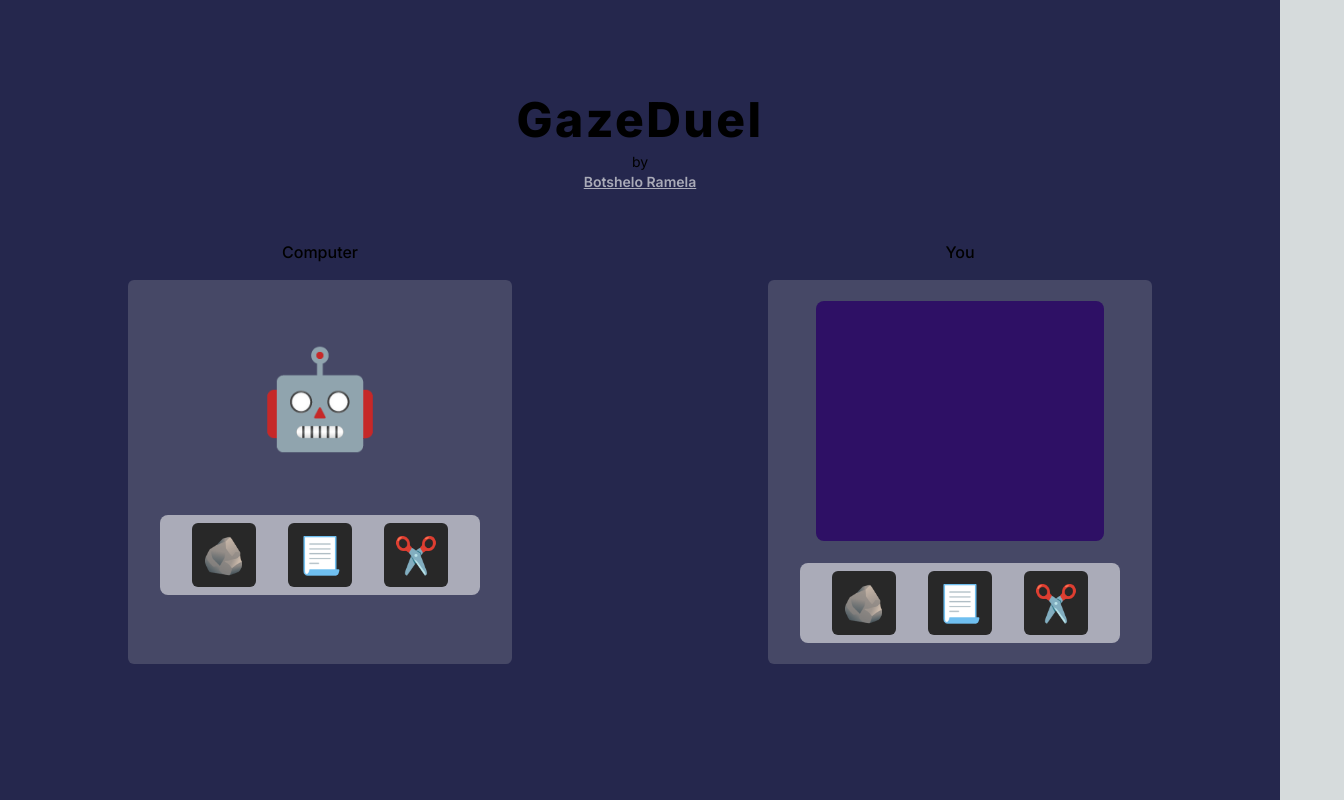
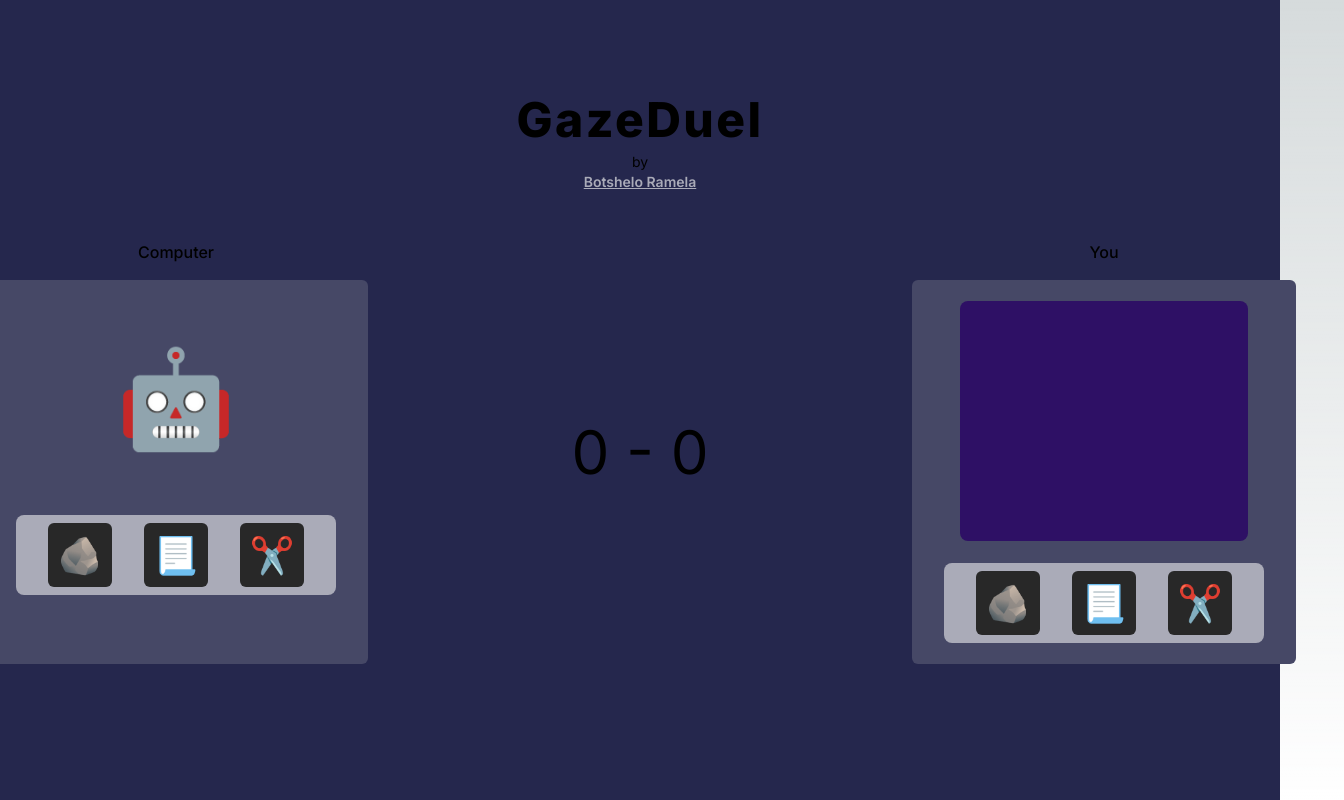
Before and after one commit to BotsheloRamela/GazeDuel, a Next.js app: page / in a window 1280 px wide. Shown: the whole page, 1344 px wide, since content can reach past the window. Built offline with nearby package versions, Linux system fonts and the light colour scheme.

Commit message:
feat(ui): Added scoreboard

```diff
--- a/app/page.tsx
+++ b/app/page.tsx
@@ -34,6 +34,9 @@ export default function Home() {
 
   }, [])
 
+  const playerScore = 0;
+  const cpuScore = 0;
+
   return (
     <main className="flex min-h-screen flex-col items-center justify-between p-24 h-[100vh] bg-[#25274d]">
       <div className='text-center'>
@@ -42,7 +45,7 @@ export default function Home() {
         <h3 className='text-sm font-semibold text-[#aaabb8]'><a href="https://github.com/BotsheloRamela" target='_blank' className='underline'>Botshelo Ramela</a></h3>
       </div>
 
-      <div className='flex flex-row p-12 gap-64'>
+      <div className='flex flex-row p-12 gap-48'>
         <div className='text-center'>
           <h5 className='font-medium'>Computer</h5>
           <div className='bg-[#464866] flex flex-col items-center justify-evenly h-96 w-96 rounded-md mt-4 p -12'>
@@ -54,6 +57,9 @@ export default function Home() {
             </div>
           </div>
         </div>
+        <div className='flex flex-row justify-evenly items-center w-40'>
+          <h1 className='text-6xl'>{cpuScore} - {playerScore}</h1>
+          </div>
         <div className='text-center'>
           <h5 className='font-medium'>You</h5>
           <div className='bg-[#464866] flex flex-col items-center justify-evenly h-96 w-96 rounded-md mt-4 p -12'>
```
